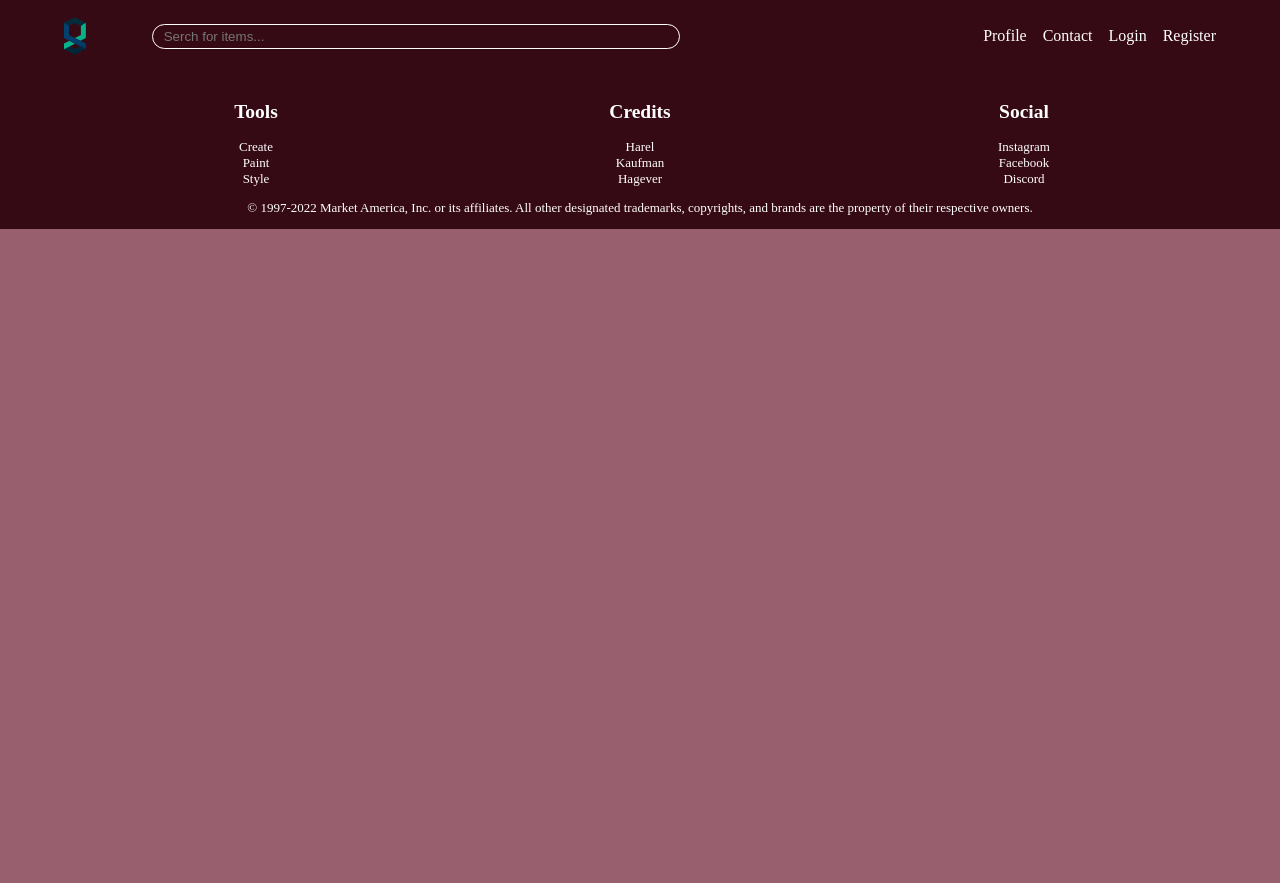
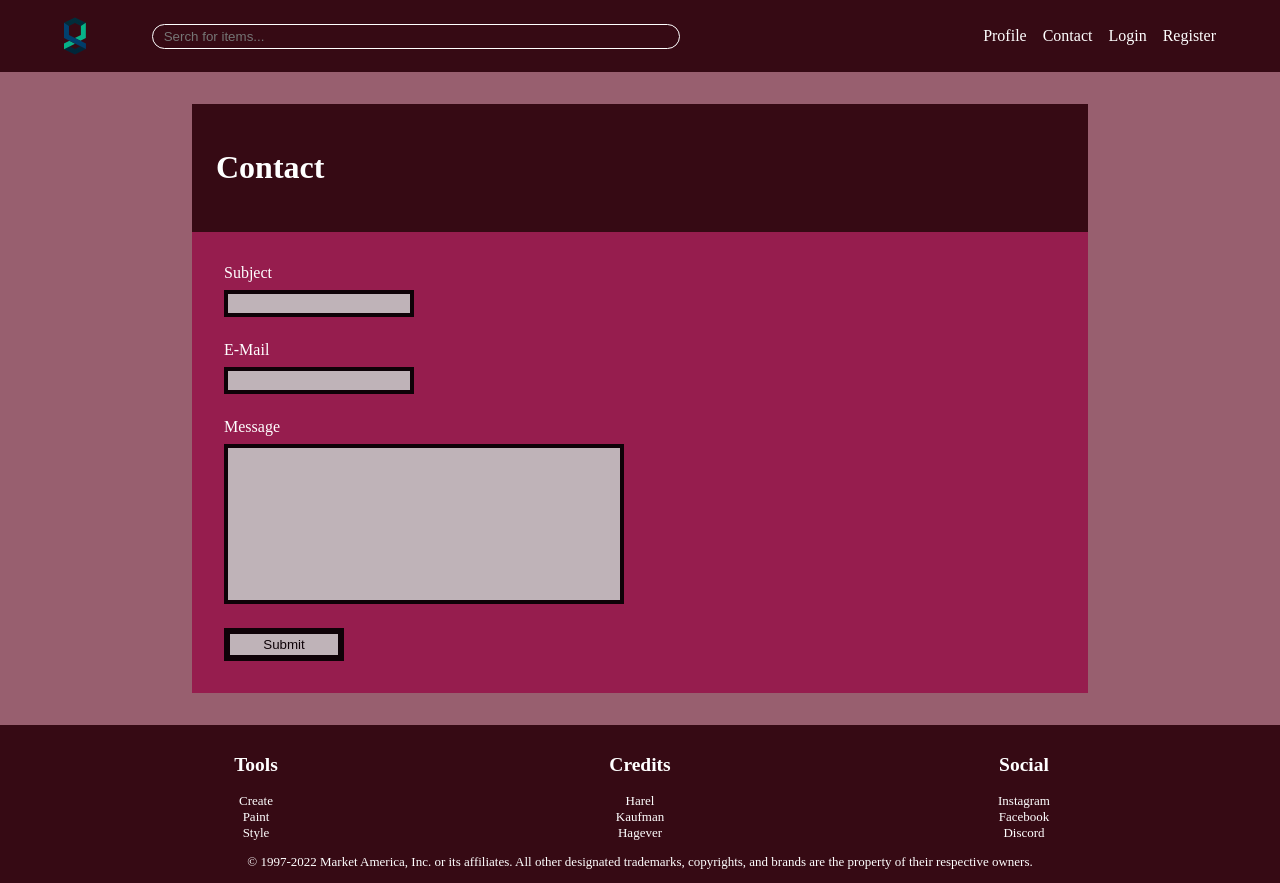
Before and after one commit to Harelk1015/Shop-app, a React (Create React App) app: page /contact in a window 1280 px wide. Before the commit the page ends 800 px from the top, so only its background shows below. Built offline with nearby package versions, Linux system fonts and the light colour scheme; a web font is replaced by a local one.

Commit message:
first commit

```diff
--- a/src/App.tsx
+++ b/src/App.tsx
@@ -5,7 +5,8 @@ import Login from './components/pages/Login/Login';
 import Register from './components/pages/Register/Register';
 import Footer from './components/ui/Footer/Footer';
 import NavBar from './components/ui/NavBar/NavBar';
-
+import PageNotFound from './components/pages/404/PageNotFound';
+import Contact from './components/pages/Contact/Contact';
 
 function App() {
   return (
@@ -14,12 +15,10 @@ function App() {
         <NavBar />
         <Routes>
           <Route path="/" element={<Home />} />
-        </Routes>
-        <Routes>
           <Route path="/login" element={<Login />} />
-        </Routes>
-        <Routes>
           <Route path="/register" element={<Register />} />
+          <Route path="/contact" element={<Contact />} />
+          <Route path="/*" element={<PageNotFound />} />
         </Routes>
         <Footer />
       </BrowserRouter>
--- /dev/null
+++ b/src/components/pages/404/PageNotFound.scss
@@ -0,0 +1,6 @@
+.text {
+    height: 74.4vh;
+    padding-top: 2rem;
+    color: white;
+    font-size: 2rem;
+}
--- /dev/null
+++ b/src/components/pages/404/PageNotFound.tsx
@@ -0,0 +1,8 @@
+import './PageNotFound.scss';
+import PageNotFoundView from './PageNotFoundView';
+
+const PageNotFound = () => {
+  return <PageNotFoundView />;
+};
+
+export default PageNotFound;
--- /dev/null
+++ b/src/components/pages/404/PageNotFoundView.tsx
@@ -0,0 +1,7 @@
+import './PageNotFound.scss';
+
+const PageNotFoundView = () => {
+  return <p className='text'>404 Page not found</p>;
+};
+
+export default PageNotFoundView;
--- /dev/null
+++ b/src/components/pages/Contact/Contact.scss
@@ -0,0 +1,67 @@
+.contact {
+  width: 70%;
+  max-width: 1000px;
+  margin: 2rem auto;
+  color: white;
+  font-family: 'Share';
+}
+
+.header {
+  background-color: #360a14;
+  color: white;
+  padding: 1.5rem;
+}
+
+.main {
+  background-color: #961d4e;
+
+  &__form {
+    display: flex;
+    flex-direction: column;
+    padding: 2rem;
+
+
+    input , .main__form__message {
+      margin-bottom: 1.5rem;
+      border: black 0.25rem solid;
+      background-color: #c4c4c4;
+      opacity: 90%;
+      margin-top: .5rem;
+      outline: none;
+      font-family: '';
+      font-size: 15px;
+
+    }
+
+    .main__form__message {
+        max-width: 400px;
+        font-size: 17px;
+    }
+
+    input {
+        max-width: 190px;
+    }
+
+    &__message {
+        height: 10rem;
+        text-align: start;
+        resize: none;
+    }
+
+    &--btn {
+        width: 40%;
+        max-width: 120px;
+        border: black 0.4rem solid;
+        background-color: #c4c4c4;
+        color: black;
+        opacity: 90%;
+        padding: 0.2rem;
+        cursor: pointer;
+        text-align: center;
+      }
+
+      &--btn:hover {
+          opacity: 100%;
+      }
+  }
+}
--- /dev/null
+++ b/src/components/pages/Contact/Contact.tsx
@@ -0,0 +1,8 @@
+import './Contact.scss';
+import ContactView from './ContactView'
+
+const Contact = () => {
+  return <ContactView />;
+};
+
+export default Contact;
--- /dev/null
+++ b/src/components/pages/Contact/ContactView.tsx
@@ -0,0 +1,30 @@
+import './Contact.scss';
+
+const ContactView = () => {
+  return (
+    <div className="contact">
+      <div className="header">
+        <h1>Contact</h1>
+      </div>
+      <div className="main">
+        <form className="main__form">
+          <label className="main__form__label" htmlFor="subject">
+            Subject
+          </label>
+          <input className="main__form__input" type="text" name="subject" />
+          <label className="main__form__label" htmlFor="E-Mail">
+            E-Mail
+          </label>
+          <input className="main__form__input" type="email" name="E-Mail" />
+          <label className="main__form__label" htmlFor="message">
+            Message
+          </label>
+          <textarea className="main__form__message" name="message" />
+          <button className="main__form--btn">Submit</button>
+        </form>
+      </div>
+    </div>
+  );
+};
+
+export default ContactView;
--- a/src/components/pages/Login/Login.scss
+++ b/src/components/pages/Login/Login.scss
@@ -1,7 +1,7 @@
 .login {
     width: 80%;
     max-width: 600px;
-    margin: 14.87vh auto;
+    margin: 2rem auto;
     background-color: #360a14;
     color: white;
     display: flex;
--- a/src/components/pages/Register/Register.scss
+++ b/src/components/pages/Register/Register.scss
@@ -1,7 +1,8 @@
 .register {
   width: 80%;
   max-width: 600px;
-  margin: 11.05vh auto;
+  margin: 2rem auto;
+  margin-bottom: 18.7vh;
   background-color: #360a14;
   color: white;
   display: flex;
--- a/src/components/ui/NavBar/NavBar.tsx
+++ b/src/components/ui/NavBar/NavBar.tsx
@@ -1,18 +1,16 @@
 import { Link } from 'react-router-dom';
-
 import './NavBar.scss';
 import logoSvg from './snapsvg-seeklogo.com.svg';
-import profileSvg from './profile-svgrepo-com.svg';
 import { useState } from 'react';
 
 const NavBar = () => {
   const [isActive, setActive] = useState<boolean>(false);
   const pageWidth = window.innerWidth;
-  console.log(pageWidth);
 
   const ToggleClass = () => {
     setActive(!isActive);
   };
+
   return (
     <header>
       <div className="container row">
```
Also changed, not shown: src/components/pages/Login/Login.tsx (line endings or trailing spaces), src/components/pages/Login/LoginView.tsx (line endings or trailing spaces).
